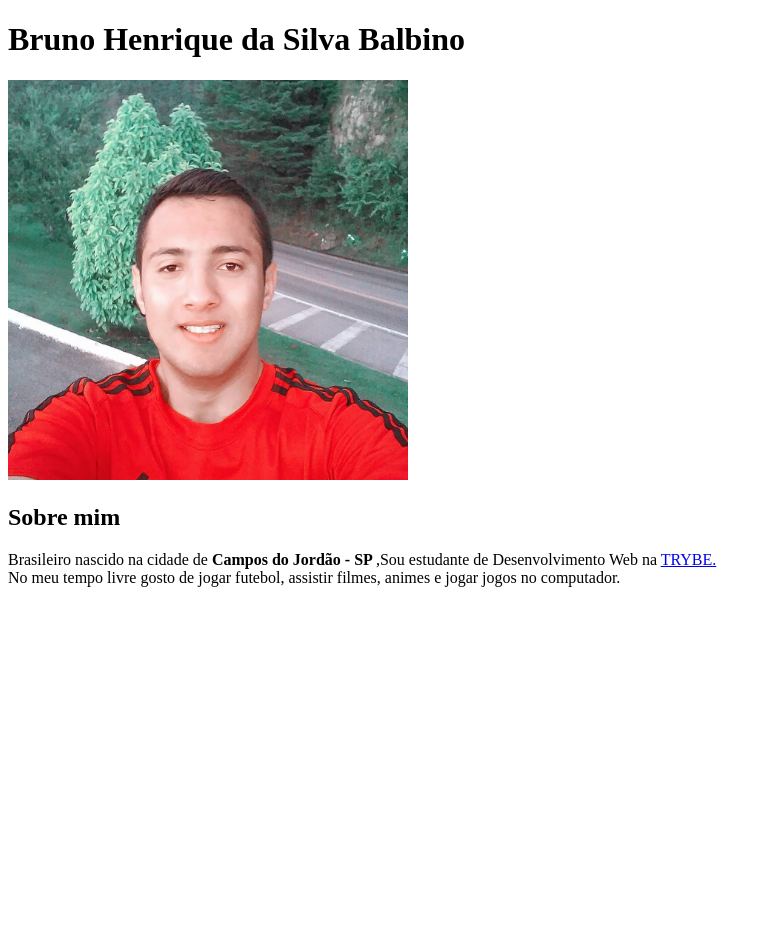
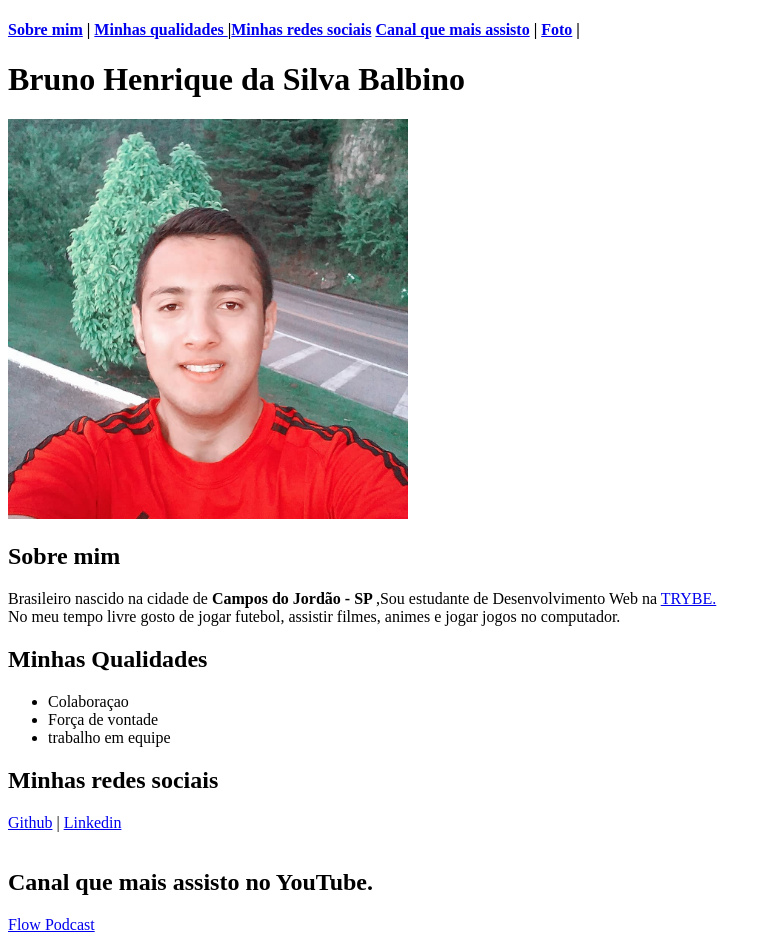
Before and after one commit to brunohsb10/brunohsb10.github.io, a plain HTML site: page index.html in a window 1280 px wide. Shown: the whole page, without its empty margins (0-771 px from the left). Before the commit the page ends 800 px from the top, so only its background shows below. Drawn offline with Linux system fonts and the light colour scheme.

Commit message:
colocando link externo

```diff
--- a/index.html
+++ b/index.html
@@ -5,19 +5,42 @@
 
     <title>Portifolio</title>
 
+
+
 </head>
 
 <body>
 
+  <h4> <a href="#Sobre">Sobre mim</a>  | <a href="#qualidades">Minhas qualidades </a> |<a href="#redes">Minhas redes sociais</a>        <a href="#canal">Canal que mais assisto</a> | <a href="#foto">Foto</a> | </h4>
+
     <h1>Bruno Henrique da Silva Balbino</h1>
-  <img src="bruno.jpg" width="400px" alt="foto de um homem">
+  <img id="foto"src="bruno.jpg" width="400px" alt="foto de um homem">
 
-    <h2>Sobre mim</h2>
+    <h2 id="sobre">Sobre mim</h2>
 
-    <p>Brasileiro nascido na cidade de <strong> Campos do Jordão - SP </strong> ,Sou estudante de Desenvolvimento Web na <a href="https://www.betrybe.com/" target="blank" >TRYBE. </a>
+       <p>Brasileiro nascido na cidade de <strong> Campos do Jordão - SP </strong> ,Sou estudante de Desenvolvimento Web na <a href="https://www.betrybe.com/" target="blank" >TRYBE. </a>
         <br>
        No meu tempo livre gosto de  jogar futebol, assistir filmes, animes e jogar jogos no computador. </p>
 
+
+       <h2 id="qualidades"> Minhas Qualidades</h2>
+
+       <ul>
+             <li> Colaboraçao</li>
+             <li> Força de vontade </li>
+             <li> trabalho em equipe</li>
+
+
+
+       </ul>
+
+       <h2 id="redes">Minhas redes sociais</h2>
+            <a href="https://github.com/brunohsb10" target="blank">Github</a>  |  <a href="https://www.linkedin.com/in/brunohsbalbino/" target="blank">Linkedin</a>
+
+
+<br><br>
+    <h2 id="canal" >Canal que mais assisto no YouTube.</h2>
+    <a href="https://www.youtube.com/channel/UC4ncvgh5hFr5O83MH7-jRJg" target="blank" > Flow Podcast</a>
 
 
 
```
